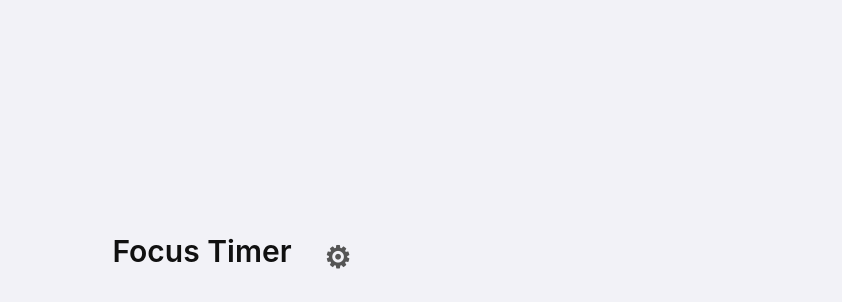
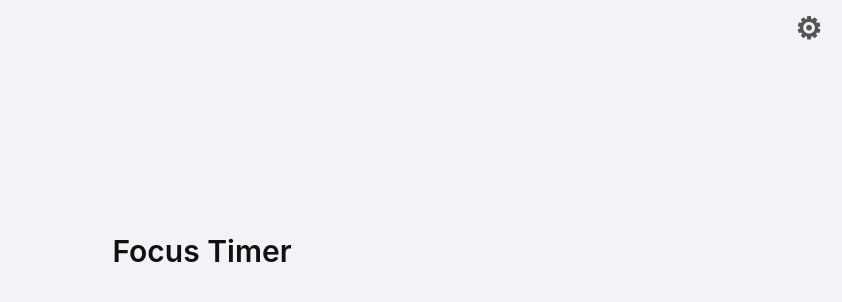
Before and after one commit to maksnester/annoying-break-timer, a website: page src/index.html in a window 1280 px wide. Shown: the top 302 px of the page, without its empty margins (438-1280 px from the left). Drawn offline with Linux system fonts and the light colour scheme.

Commit message:
make settings button fixed and add active state styling

```diff
--- a/src/styles.css
+++ b/src/styles.css
@@ -87,18 +87,22 @@ button:disabled {
 }
 
 #settings-btn {
-  position: absolute;
-  top: 0;
-  right: 0;
+  position: fixed;
+  top: 4px;
+  right: 4px;
   background: transparent;
   color: #555;
-  padding: 6px 12px;
+  padding: 6px 16px;
   font-size: 30px;
   border-radius: 9px;
 }
 
 #settings-btn:hover {
   background: rgba(0, 0, 0, 0.1);
+}
+
+#settings-btn:active {
+  transform: scale(0.95);
 }
 
 #settings-view {
```
